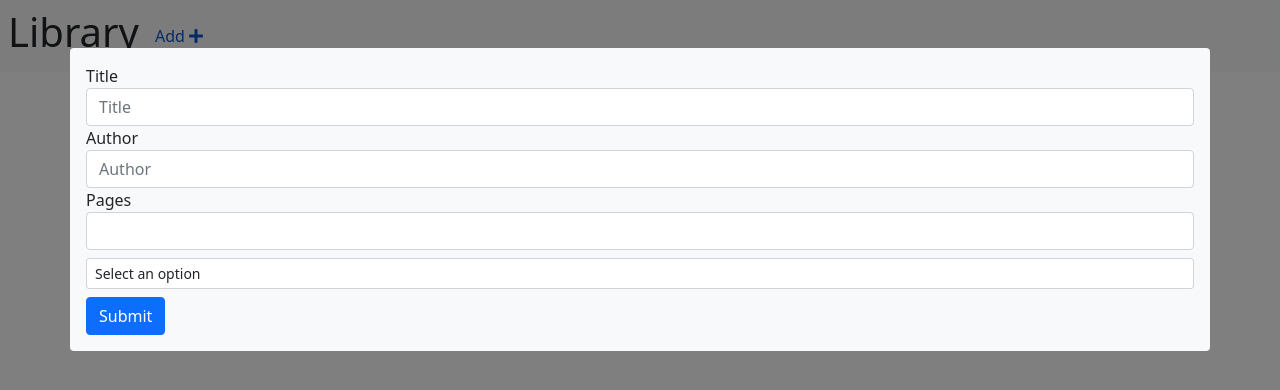
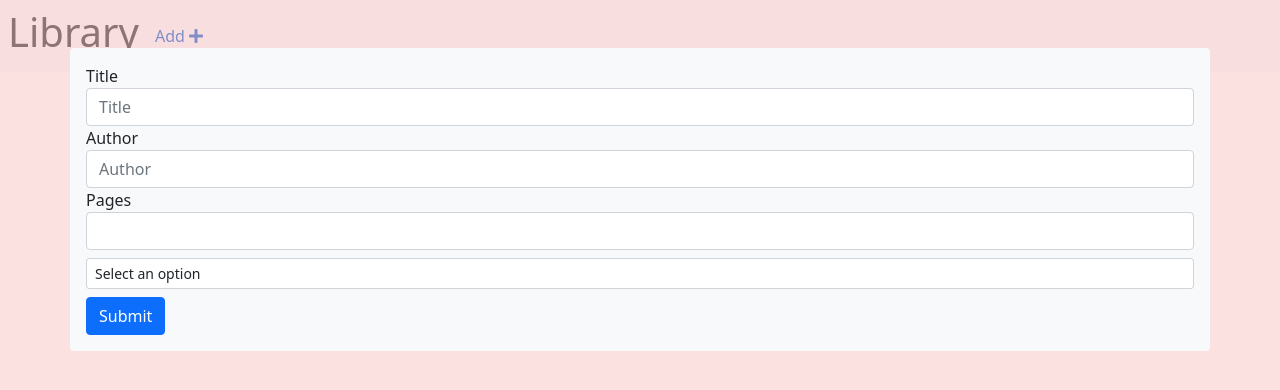
Before and after one commit to chasscepts/library, a website: page index.html in a window 1280 px wide. Both pictures are taken after a click on the link "Add". Drawn offline with nearby package versions, Linux system fonts and the light colour scheme; files that its build step writes are made by us from their sources.

Commit message:
Update README

```diff
--- a/styles.scss
+++ b/styles.scss
@@ -1,18 +1,17 @@
 .overlay {
-    position: fixed; /* Sit on top of the page content */
-    display: none; /* Hidden by default */
-    width: 100%; /* Full width (cover the whole page) */
-    height: 100%; /* Full height (cover the whole page) */
+  position: fixed;
+  display: none;
+  width: 100%;
+  height: 100%;
   top: 0;
   left: 0;
   right: 0;
   bottom: 0;
-    background-color: rgba(0,0,0,0.5); /* Black background with opacity */
-    z-index: 2; /* Specify a stack order in case you're using a different order for other elements */
-    cursor: pointer; /* Add a pointer on hover */
+  background-color: #fac3c380; /* Black background with opacity */
+  cursor: pointer;
 }
 
 .book-label {
-    display:inline-block;
-    width:80px;
+  display: inline-block;
+  width: 80px;
 }
```
Also changed, not shown: README.md, screenshot.png (added), 1 other file. Lines whose indentation alone changed are shown as unchanged.
